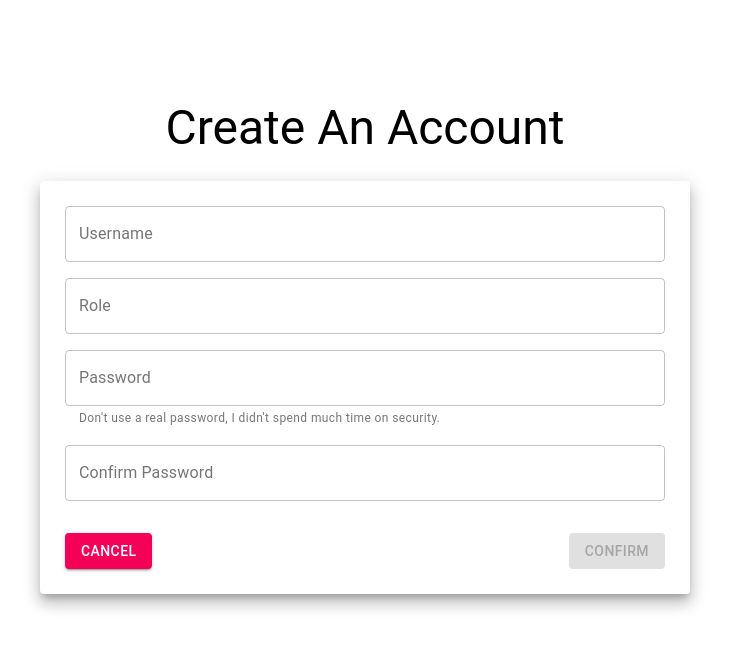
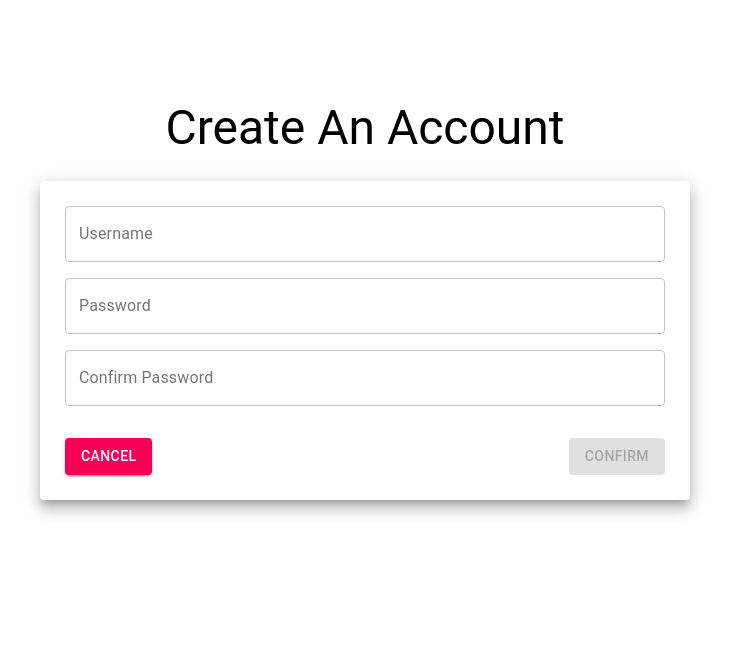
Before and after one commit to CallumFletcher/packhacks-2021, a React (Create React App) app in the folder client/: page /signup in a window 1280 px wide. Shown: the top 648 px of the page, without its empty margins (275-1004 px from the left). Built offline with nearby package versions, Linux system fonts and the light colour scheme; no server answers.

Commit message:
cached jwt

```diff
--- a/client/src/pages/Canvas.js
+++ /dev/null
@@ -1,3 +0,0 @@
-import React from "react";
-
-const Canvas = (props) => {};
--- a/client/src/pages/Login.js
+++ b/client/src/pages/Login.js
@@ -43,6 +43,7 @@ const Signup = (props) => {
           type: "setUser",
           payload: { username: userInfo.username, jwt: response.data },
         });
+        localStorage.setItem("jwt", response.data);
         console.log(response);
         if (response.status === 200) {
           history.push("/map");
--- a/client/src/pages/Signup.js
+++ b/client/src/pages/Signup.js
@@ -32,7 +32,7 @@ const Signup = (props) => {
   const [userInfo, setUserInfo] = useState({
     username: "",
     password: "",
-    role: "",
+    role: "Student",
     score: 0,
   });
   const [confirmPassword, setConfirmPassword] = useState("");
@@ -81,23 +81,12 @@ const Signup = (props) => {
           </Grid>
           <Grid item xs={12}>
             <TextField
-              variant="outlined"
-              name="role"
-              onChange={handleChange}
-              value={userInfo.role}
-              label="Role"
-              fullWidth
-            />
-          </Grid>
-          <Grid item xs={12}>
-            <TextField
               name="password"
               onChange={handleChange}
               value={userInfo.password}
               variant="outlined"
               label="Password"
               type="password"
-              helperText="Don't use a real password, I didn't spend much time on security."
               fullWidth
               error={error}
             />
--- a/client/src/store.js
+++ b/client/src/store.js
@@ -3,7 +3,7 @@ import React, { createContext, useReducer } from "react";
 const initialState = {
   loggedIn: false,
   username: "",
-  jwt: "",
+  jwt: localStorage.getItem("jwt") || "",
 };
 const store = createContext(initialState);
 const { Provider } = store;
```
